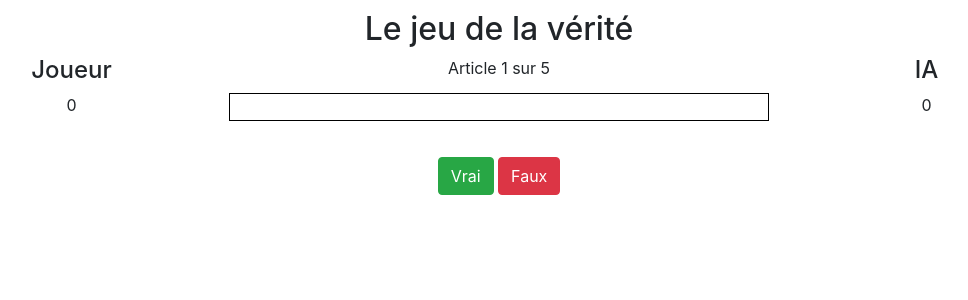
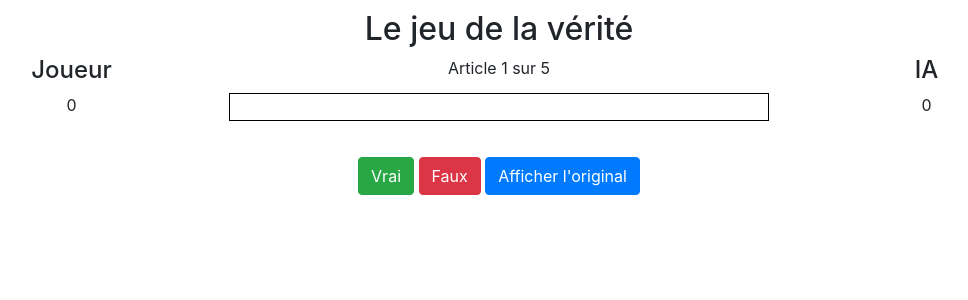
Before and after one commit to AlexJacobs95/PDS, a Flask app: template site/templates/game.html in a window 1280 px wide. Shown: the part 61-361 px from the top of the page, without its empty margins (141-1109 px from the left). Run offline with Flask 2, Linux system fonts and the light colour scheme; the template is opened without the code that fills it, so the values that code supplies are empty; parts of the project's set-up code (start-up, migrations or seed data) failed here and were passed over.

Commit message:
It's now possible to display english + translated article during a game.

```diff
--- a/site/app.py
+++ b/site/app.py
@@ -2,6 +2,7 @@ import os
 import random
 import sqlite3
 import sys
+import json
 
 from flask import Flask
 from flask import g
@@ -52,32 +53,37 @@ def close_connection(exception):
     if db is not None:
         db.close()
 
+
 @app.route("/")
 def index():
     return render_template('index.html')
 
+
 @app.route('/index', methods=['POST'])
 def analyse():
     if request.method == "POST":
-        print("FaireAnalyse")
         text_to_analyse = request.form['value']
         resultAnalyse = predictor.predict(text_to_analyse)
         return jsonify({
             'result': resultAnalyse
         })
 
+
 @app.route('/game', methods=['GET', 'POST'])
 def game():
     if request.method == 'GET':
         initGame()
-        print(session["round"])
-        return render_template('game.html', article_content=session["current_article"]["content"])
+        article_en = getArticle(session["current_article_id"])["content"]
+        return render_template('game.html',
+                               article_content_fr=getTranslation(article_en),
+                               article_content_en=article_en)
 
     elif request.method == 'POST':
         # Returns True if the answer was correct, else return False
         player_answer = request.form['value']
 
-        article, label = session["current_article"]["content"], session["current_article"]['label']
+        current_article = getArticle(session["current_article_id"])
+        article, label = current_article["content"], current_article["label"]
         aiAnswer = predictor.predict(article)
         humanIsCorrect, aiIsCorrect = checkAnswers(label, player_answer, aiAnswer)
 
@@ -88,10 +94,12 @@ def game():
         else:
             saveGameResults()
 
+        article_en = getArticle(session["current_article_id"])["content"]
         return jsonify({
             'correct': humanIsCorrect,
             'aiCorrect': aiIsCorrect,
-            'newArticleContent': session["current_article"]["content"],
+            'newArticleContent_fr': getTranslation(article_en),
+            'newArticleContent_en': article_en,
             'displayPopupFinish': finishedGame
         })
 
@@ -141,7 +149,8 @@ def saveGameResults():
 def initGame():
     session["game_articles_ids"] = generateRandomIds(NUMBER_OF_ROUNDS_PER_GAME)
     session["round"] = 0
-    session["current_article"] = getArticle(session["game_articles_ids"][session["round"]])
+    session["current_article_id"] = session["game_articles_ids"][session["round"]]
+    # session["current_article"] = getArticle(session["game_articles_ids"][session["round"]])
     session["labels"] = []
     session["human_correctness"] = []
     session["ai_correctness"] = []
@@ -149,7 +158,8 @@ def initGame():
 
 def updateGame():
     session["round"] += 1
-    session["current_article"] = getArticle(session["game_articles_ids"][session["round"]])
+    session["current_article_id"] = session["game_articles_ids"][session["round"]]
+    # session["current_article"] = getArticle(session["game_articles_ids"][session["round"]])
 
 
 def checkIfCorrect(real_label, answer):
@@ -171,6 +181,10 @@ def getArticle(articleID):
     return {'content': content, 'label': label}
 
 
+def getTranslation(articleContent):
+    return TRANSLATOR.translate(articleContent, dest='fr').text
+
+
 def generateRandomIds(x):
     """
     Return x articles (id, content, label)
--- a/site/static/js/functions.js
+++ b/site/static/js/functions.js
@@ -14,6 +14,25 @@ var article_content = document.getElementById("article-content");
 var article_counter_text = document.getElementById("article-counter");
 var article_counter = 1;
 
+var original_button = document.getElementById("but_original");
+
+var state = "translated";
+
+article_content.innerHTML = translated_article;
+
+original_button.onclick = function () {
+    if (state == "translated") {
+        article_content.innerHTML = original_article;
+        state = "original";
+        original_button.innerHTML = "Afficher la traduction"
+    } else {
+        article_content.innerHTML = translated_article;
+        state = "translated";
+        original_button.innerHTML = "Afficher l'original"
+    }
+};
+
+
 // When the user clicks the button, open the modal
 btn_t.onclick = function () {
     sendAnswer(true)
@@ -21,17 +40,6 @@ btn_t.onclick = function () {
 
 btn_f.onclick = function () {
     sendAnswer(false)
-};
-
-
-// When the user clicks anywhere outside of the modal, close it
-window.onclick = function (event) {
-    if (event.target === modal_t) {
-        modal_t.style.display = "none";
-    }
-    if (event.target === modal_f) {
-        modal_f.style.display = "none";
-    }
 };
 
 var popupTime = 1500;
@@ -98,9 +106,14 @@ function sendAnswer(answer) {
 
         } else {
             setTimeout(function () {
-                article_content.innerHTML = resFromServer['newArticleContent'];
+                translated_article = JSON.parse(JSON.stringify(resFromServer['newArticleContent_fr']));
+                article_content.innerHTML = translated_article;
+                original_article = JSON.parse(JSON.stringify(resFromServer['newArticleContent_en']));
                 article_counter = article_counter + 1;
                 article_counter_text.innerHTML = "Article ".concat(article_counter.toString()).concat(" sur 5");
+                state = "translated";
+                original_button.innerHTML = "Afficher l'original";
+
             }, popupTime)
         }
     }).fail(function () {
@@ -120,6 +133,7 @@ function showPopupAnswer() {
         modal_answer.style.display = "none";
     }, popupTime);
 }
+
 function toggleShow() {
     var x = document.getElementById("copyPasteZone");
     var btn = document.getElementById("buttonShowCopyPasteZone");
@@ -133,10 +147,10 @@ function toggleShow() {
 function SendTextToServer() {
     var textToAnalyse = document.getElementById('textToAnalyse');
     textToAnalyse = textToAnalyse.value;
-    if (textToAnalyse === ''){
+    if (textToAnalyse === '') {
         alert('Veuillez entrer un article en Anglais. SVP.');
     }
-    else{
+    else {
         sendText(textToAnalyse);
     }
 }
@@ -174,11 +188,11 @@ function ShowPopupAnalyseResult(result) {
 
     var text = document.getElementById("resultText");
     var popup = document.getElementById('myModal_analyse');
-    if (result){
+    if (result) {
         text.innerHTML = "VRAI !";
         text.style.color = "green";
     }
-    else{
+    else {
         text.innerHTML = "FAUX !";
         text.style.color = "red";
     }
--- a/site/templates/game.html
+++ b/site/templates/game.html
@@ -9,7 +9,7 @@
     <link href="../static/styles/css/bootstrap.css" rel="stylesheet">
     <link href="../static/styles/css/bootstrap-grid.css" rel="stylesheet">
     <script src="https://ajax.googleapis.com/ajax/libs/jquery/3.3.1/jquery.min.js"></script>
-    <link rel="icon" type="image/png" href="../static/assets/logo.jpeg" />
+    <link rel="icon" type="image/png" href="../static/assets/logo.jpeg"/>
 
 
 </head>
@@ -48,7 +48,7 @@
         <div class="col-6">
             <section>
                 <p class="text-center" id="article-content">
-                    {{article_content}}
+                    <!--{{article_content_fr}}-->
                 </p>
             </section>
 
@@ -69,7 +69,7 @@
 
                 <button id="but_true" type="button" class="btn btn-success">Vrai</button>
                 <button id="but_false" type="button" class="btn btn-danger">Faux</button>
-
+                <button id="but_original" type="button" class="btn btn-primary">Afficher l'original</button>
             </p>
         </div>
 
@@ -91,15 +91,17 @@
     <div id="myModal_finish" class="modal">
         <!-- Modal content -->
         <div class="modal-perso">
-            <h1 id = "victory_or_defeat" class="text-center"></h1>
+            <h1 id="victory_or_defeat" class="text-center"></h1>
             <p id="player_score_finish" class="text-center">Voici votre score: </p>
             <p id="ai_score_finish" class="text-center">Voici le score de l'IA: </p>
             <p class="text-center" id="replay-text">Voulez vous rejouer une partie?</p>
             <center>
-                <button class="btn btn-success" id="yes_replay" onclick="window.location.href='{{ url_for( 'game' ) }}';">Oui, je veux rejouer
+                <button class="btn btn-success" id="yes_replay"
+                        onclick="window.location.href='{{ url_for( 'game' ) }}';">Oui, je veux rejouer
                     !
                 </button>
-                <button class="btn btn-danger" id="no_replay" onclick="window.location.href='{{ url_for( 'index' ) }}';">Non, je ne veux pas
+                <button class="btn btn-danger" id="no_replay"
+                        onclick="window.location.href='{{ url_for( 'index' ) }}';">Non, je ne veux pas
                 </button>
             </center>
         </div>
@@ -108,6 +110,12 @@
 </div>
 
 </body>
+
+<script>
+    var translated_article = {{article_content_fr|tojson|safe}};
+    console.log(translated_article)
+    var original_article = {{article_content_en|tojson|safe}};
+</script>
 <script src="../static/js/functions.js?15"></script>
 
 </html>
```
